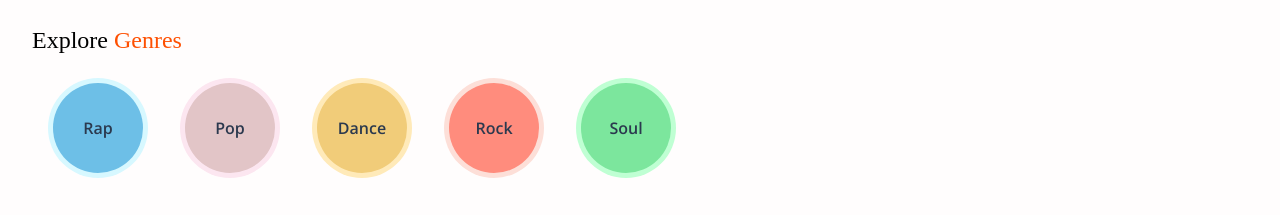
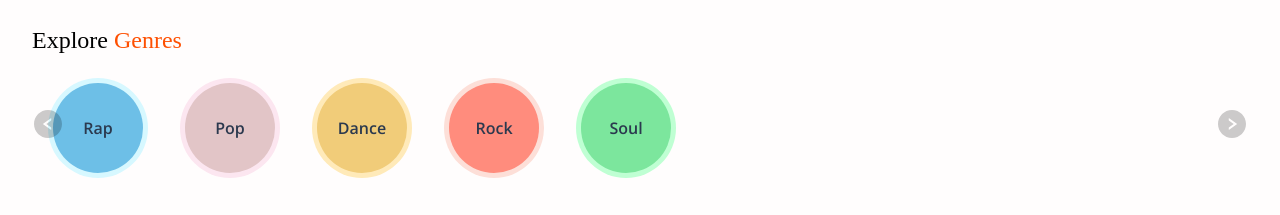
Before and after one commit to TidbitsJS/hum, a React (Create React App) app: page / in a window 1280 px wide. Shown: the part 907-1122 px from the top of the page. Built offline with nearby package versions, Linux system fonts and the light colour scheme; a web font is replaced by a local one.

Commit message:
horizontal navigation with arrows

```diff
--- a/src/pages/display/display.component.jsx
+++ b/src/pages/display/display.component.jsx
@@ -1,5 +1,6 @@
-import React from "react";
+import React, { useRef } from "react";
 import Genre from "../../components/genre/genre.component";
+import { AiFillLeftCircle, AiFillRightCircle } from "react-icons/ai";
 
 import "./display.styles.css";
 
@@ -37,6 +38,16 @@ const random = [
 ];
 
 const DisplayPage = ({ saveResult, loading }) => {
+  const navRef = useRef();
+
+  const handleNav = (direction) => {
+    if (direction === "left") {
+      navRef.current.scrollLeft -= 200;
+    } else {
+      navRef.current.scrollLeft += 200;
+    }
+  };
+
   return (
     <div className="hum__display-page__container">
       <div className="hum__display-page__container__genres">
@@ -45,7 +56,14 @@ const DisplayPage = ({ saveResult, loading }) => {
             Explore <span>genres</span>
           </h1>
         </div>
-        <div className="hum__display-page__container__genres-box">
+        <div className="hum__display-page__container__genre-navigation">
+          <div className="hum__display-page__container__genre-navigation__back">
+            <AiFillLeftCircle onClick={() => handleNav("left")} />
+          </div>
+          <div
+            className="hum__display-page__container__genres-box"
+            ref={navRef}
+          >
             {random.map((genre) => (
               <Genre
                 genre={genre}
@@ -55,6 +73,10 @@ const DisplayPage = ({ saveResult, loading }) => {
               />
             ))}
           </div>
+          <div className="hum__display-page__container__genre-navigation__next">
+            <AiFillRightCircle onClick={() => handleNav("right")} />
+          </div>
+        </div>
       </div>
     </div>
   );
--- a/src/pages/display/display.styles.css
+++ b/src/pages/display/display.styles.css
@@ -26,6 +26,43 @@
   text-transform: capitalize;
 }
 
+.hum__display-page__container__genre-navigation {
+  display: flex;
+  flex-direction: row;
+  position: relative;
+
+  display: flex;
+  justify-content: flex-start;
+  align-items: center;
+}
+
+.hum__display-page__container__genre-navigation__next,
+.hum__display-page__container__genre-navigation__back {
+  font-size: 2rem;
+  opacity: 0.2;
+  transition: 0.3s ease-in;
+  z-index: 1;
+  position: absolute;
+}
+
+.hum__display-page__container__genre-navigation__next {
+  right: 0%;
+}
+
 .hum__display-page__container__genres-box {
   display: flex;
+  flex: 1;
+  overflow-x: scroll;
+  scroll-behavior: smooth;
+  -ms-overflow-style: none;
+  scrollbar-width: none;
 }
+
+.hum__display-page__container__genres-box::-webkit-scrollbar {
+  display: none;
+}
+
+.hum__display-page__container__genre-navigation__next:hover,
+.hum__display-page__container__genre-navigation__back:hover {
+  opacity: 1;
+}
```
Lines whose indentation alone changed are shown as unchanged.
